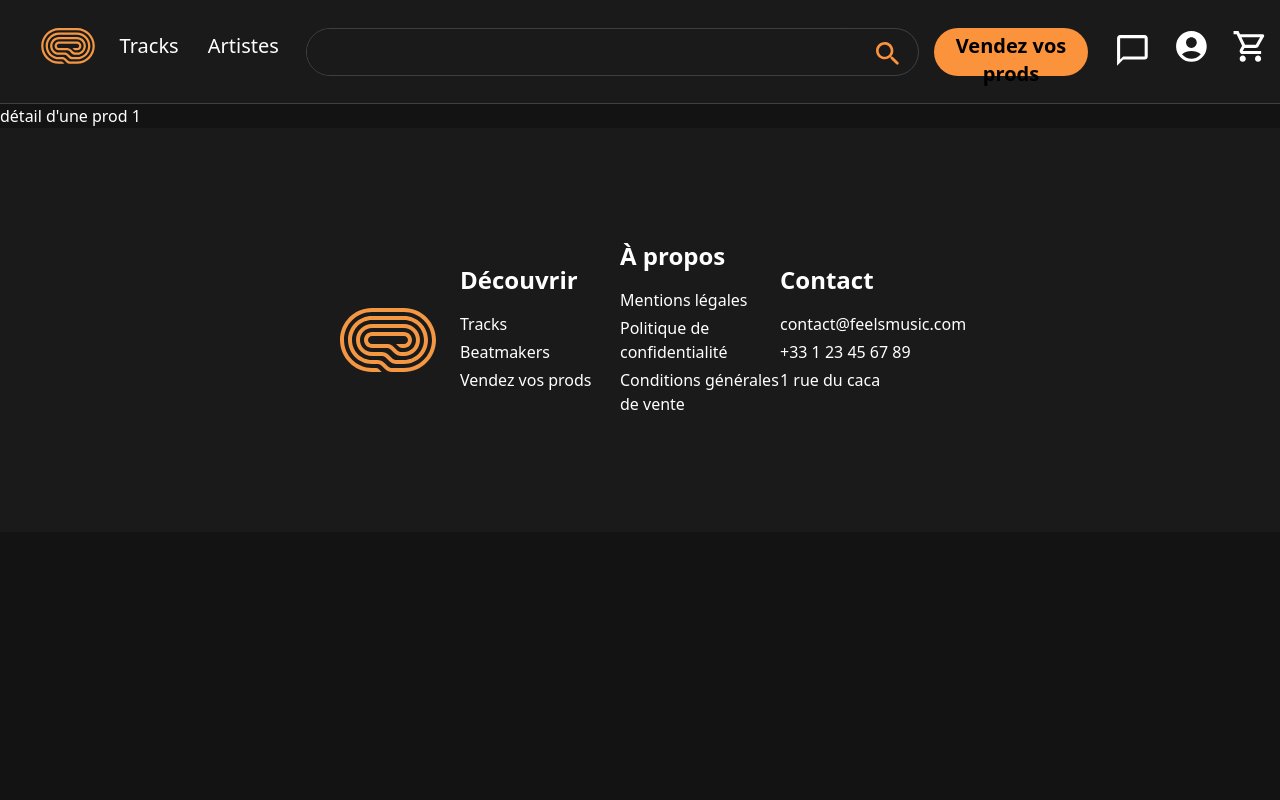
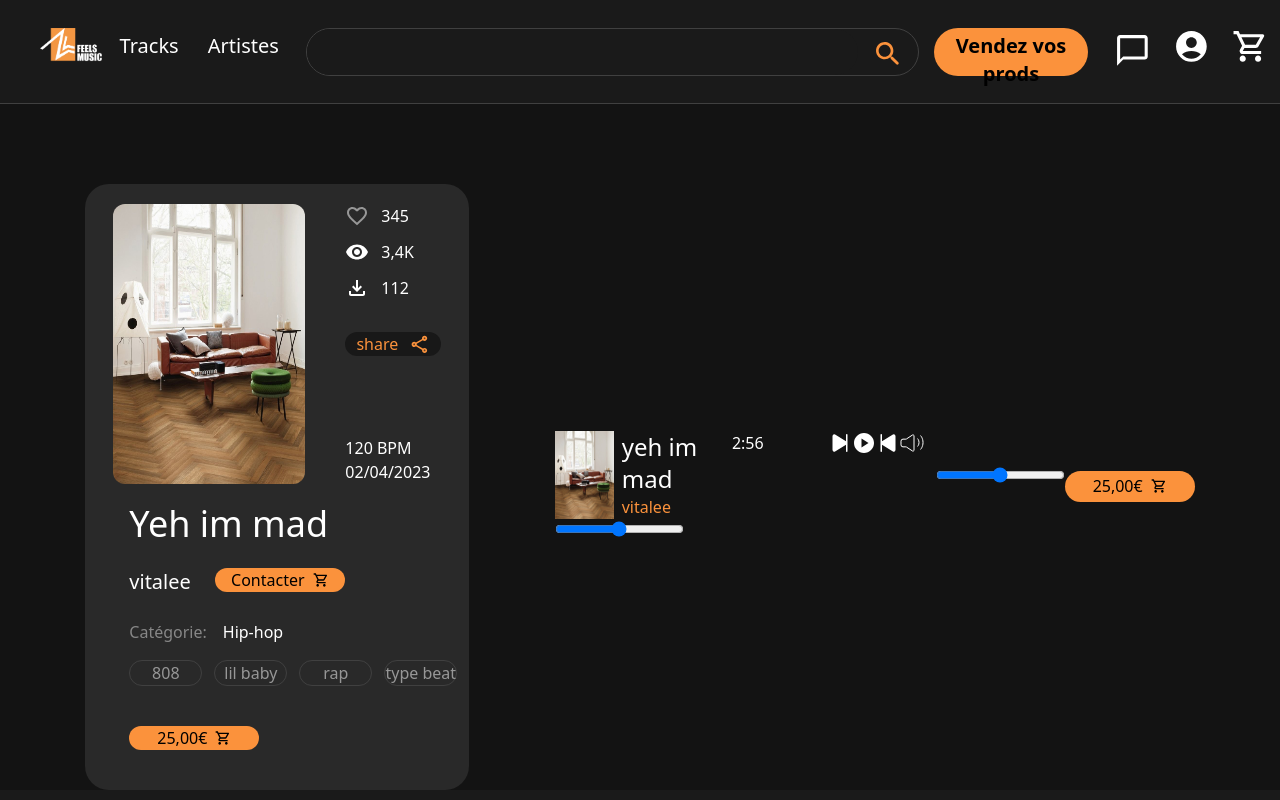
Before and after one commit to BrouetteBleue/MyDigitalProjet-Feels-Music, a Nuxt app: page /prods/1 in a window 1280 px wide. Shown: the top 800 px of the page. Built offline with nearby package versions, Linux system fonts and the light colour scheme.

Commit message:
Avancement page prod détail

```diff
--- a/components/Bars/TrackList.vue
+++ b/components/Bars/TrackList.vue
@@ -1,10 +1,18 @@
 <template lang="">
     <div class="w-full flex flex-row justify-center items-center mb-28">
         <div class="flex flex-col items w-full">
-            <CardsCardTrack />
-            <CardsCardTrack />
-            <CardsCardTrack />
-            <CardsCardTrack />
+            <nuxt-link to="/prods/1">
+                <CardsCardTrack />
+            </nuxt-link>
+            <nuxt-link to="/prods/2">
+                <CardsCardTrack />
+            </nuxt-link>
+            <nuxt-link to="/prods/3">
+                <CardsCardTrack />
+            </nuxt-link>
+            <nuxt-link to="/prods/4">
+                <CardsCardTrack />
+            </nuxt-link>
         </div>
     </div>
 </template>
--- /dev/null
+++ b/components/Buttons/Keyword.vue
@@ -0,0 +1,12 @@
+<template>
+    <button class="flex flex-row items-center justify-center rounded-full max-w-[100px] w-[80px] h-[35%] border-[1px] border-[#404040] text-md text-[#979797]" >{{ text }} </button>
+</template>
+
+<script setup>
+    defineProps({
+        text: {
+            type: String,
+            default: ""
+        }
+    })
+</script>
--- a/components/Footer.vue
+++ b/components/Footer.vue
@@ -2,7 +2,8 @@
     <div class="flex flex-col md:flex-row justify-center items-center bg-[#1A1A1A] md:px-60 md:py-28 py-16">
         <div class="w-[15%] text-center">
             <nuxt-link to="/">
-                <IconsLogo width="80%" height="100%" class="pb-5 mt-10" />
+                <!-- <IconsLogo width="80%" height="100%" class="pb-5 mt-10" /> -->
+                <img src="@/assets/img/logo_feels_blanc.png" alt="" class="pb-5 mt-10">
             </nuxt-link>
         </div>
         <div class="flex flex-col w-[70%] md:w-[20%]">
--- a/components/Header.vue
+++ b/components/Header.vue
@@ -2,7 +2,8 @@
     <div class="flex flex-row justify-between h-[6.5rem] pt-7 border-b-[1px] border-b-[#404040] bg-[#1A1A1A]">
       <div class="w-[5%] ml-10">
         <nuxt-link to="/">
-          <IconsLogo class="pb-5" />
+          <!-- <IconsLogo class="pb-5" /> -->
+          <img src="@/assets/img/logo_feels_blanc.png" alt="">
         </nuxt-link>
       </div>
 
--- /dev/null
+++ b/components/Icons/Download.vue
@@ -0,0 +1,10 @@
+
+<template>
+  <svg xmlns="http://www.w3.org/2000/svg" width="1em" height="1em" viewBox="0 0 24 24"><path fill="currentColor" d="M18 15v3H6v-3H4v3c0 1.1.9 2 2 2h12c1.1 0 2-.9 2-2v-3h-2zm-1-4l-1.41-1.41L13 12.17V4h-2v8.17L8.41 9.59L7 11l5 5l5-5z"></path></svg>
+</template>
+
+<script>
+export default {
+  name: 'IcOutlineFileDownload'
+}
+</script>
--- /dev/null
+++ b/components/Icons/Eye.vue
@@ -0,0 +1,10 @@
+
+<template>
+  <svg xmlns="http://www.w3.org/2000/svg" width="1em" height="1em" viewBox="0 0 24 24"><path fill="currentColor" d="M12 4.5C7 4.5 2.73 7.61 1 12c1.73 4.39 6 7.5 11 7.5s9.27-3.11 11-7.5c-1.73-4.39-6-7.5-11-7.5zM12 17c-2.76 0-5-2.24-5-5s2.24-5 5-5s5 2.24 5 5s-2.24 5-5 5zm0-8c-1.66 0-3 1.34-3 3s1.34 3 3 3s3-1.34 3-3s-1.34-3-3-3z"></path></svg>
+</template>
+
+<script>
+export default {
+  name: 'IcBaselineRemoveRedEye'
+}
+</script>
--- /dev/null
+++ b/components/Icons/Forward.vue
@@ -0,0 +1,10 @@
+
+<template>
+  <svg xmlns="http://www.w3.org/2000/svg" width="1em" height="1em" viewBox="0 0 512 512"><path fill="currentColor" d="M400 64a16 16 0 0 0-16 16v136.43L151.23 77.11a35.13 35.13 0 0 0-35.77-.44C103.46 83.47 96 96.63 96 111v290c0 14.37 7.46 27.53 19.46 34.33a35.14 35.14 0 0 0 35.77-.45L384 295.57V432a16 16 0 0 0 32 0V80a16 16 0 0 0-16-16Z"></path></svg>
+</template>
+
+<script>
+export default {
+  name: 'IonPlaySkipForward'
+}
+</script>
--- /dev/null
+++ b/components/Icons/Play.vue
@@ -0,0 +1,10 @@
+
+<template>
+  <svg xmlns="http://www.w3.org/2000/svg" width="1em" height="1em" viewBox="0 0 24 24"><path fill="currentColor" d="M12 2C6.48 2 2 6.48 2 12s4.48 10 10 10s10-4.48 10-10S17.52 2 12 2zM9.5 16.5v-9l7 4.5l-7 4.5z"></path></svg>
+</template>
+
+<script>
+export default {
+  name: 'IcBaselinePlayCircle'
+}
+</script>
--- /dev/null
+++ b/components/Icons/Share.vue
@@ -0,0 +1,10 @@
+
+<template>
+  <svg xmlns="http://www.w3.org/2000/svg" width="1.3em" height="1.3em" viewBox="0 0 24 24"><circle cx="18" cy="5" r="1" fill="currentColor" opacity=".3"></circle><circle cx="6" cy="12" r="1" fill="currentColor" opacity=".3"></circle><circle cx="18" cy="19.02" r="1" fill="currentColor" opacity=".3"></circle><path fill="currentColor" d="M18 16.08c-.76 0-1.44.3-1.96.77L8.91 12.7c.05-.23.09-.46.09-.7s-.04-.47-.09-.7l7.05-4.11c.54.5 1.25.81 2.04.81c1.66 0 3-1.34 3-3s-1.34-3-3-3s-3 1.34-3 3c0 .24.04.47.09.7L8.04 9.81C7.5 9.31 6.79 9 6 9c-1.66 0-3 1.34-3 3s1.34 3 3 3c.79 0 1.5-.31 2.04-.81l7.12 4.16c-.05.21-.08.43-.08.65c0 1.61 1.31 2.92 2.92 2.92s2.92-1.31 2.92-2.92c0-1.61-1.31-2.92-2.92-2.92zM18 4c.55 0 1 .45 1 1s-.45 1-1 1s-1-.45-1-1s.45-1 1-1zM6 13c-.55 0-1-.45-1-1s.45-1 1-1s1 .45 1 1s-.45 1-1 1zm12 7.02c-.55 0-1-.45-1-1s.45-1 1-1s1 .45 1 1s-.45 1-1 1z"></path></svg>
+</template>
+
+<script>
+export default {
+  name: 'IcTwotoneShare'
+}
+</script>
--- /dev/null
+++ b/components/Icons/Volume.vue
@@ -0,0 +1,10 @@
+
+<template>
+  <svg xmlns="http://www.w3.org/2000/svg" width="1em" height="1em" viewBox="0 0 24 24"><g fill="none" stroke="currentColor" strokeWidth="1.5"><path d="M1 13.857v-3.714a2 2 0 0 1 2-2h2.9a1 1 0 0 0 .55-.165l6-3.956a1 1 0 0 1 1.55.835v14.286a1 1 0 0 1-1.55.835l-6-3.956a1 1 0 0 0-.55-.165H3a2 2 0 0 1-2-2Z"></path><path strokeLinecap="round" strokeLinejoin="round" d="M17.5 7.5S19 9 19 11.5s-1.5 4-1.5 4m3-11S23 7 23 11.5s-2.5 7-2.5 7"></path></g></svg>
+</template>
+
+<script>
+export default {
+  name: 'IconoirSoundHigh'
+}
+</script>
--- a/nuxt.config.ts
+++ b/nuxt.config.ts
@@ -15,5 +15,10 @@ export default defineNuxtConfig({
             autoprefixer: {},
         },
     },
+    nitro: {
+        prerender: {
+        crawlLinks: true
+        }
+    }
 
 })
--- a/pages/prods/[id].vue
+++ b/pages/prods/[id].vue
@@ -1,9 +1,112 @@
-<!-- <script setup>
+<template>
+    <div class="flex flex-row justify-evenly items-center mt-20">
 
-</script> -->
+        <div class="flex flex-col justify-center w-[30%] bg-[#292929] rounded-3xl py-5">
+            <div class="flex flex-row justify-center w-full pb-5">
+                <img src="@/assets/img/HARO536707.jpg" alt="" class="w-6/12 rounded-xl h-[280px]">
 
-<template>
-    <div>
-        détail d'une prod {{ $route.params.id }}
+                <div class="flex flex-col w-3/12 justify-start ml-10">
+                    <div class="flex flex-row">
+                        <IconsHeart class="mr-3 mb-3 w-[1.5em] h-[1.5em] text-white" /> 345
+                    </div>
+                    <div class="flex flex-row">
+                        <IconsEye class="mr-3 mb-3 w-[1.5em] h-[1.5em]" /> 3,4K
+                    </div>
+                    <div class="flex flex-row">
+                        <IconsDownload class="mr-3 mb-3 w-[1.5em] h-[1.5em]"/> 112
+                    </div>
+
+                    <button class="rounded-xl bg-[#181818] text-orange-400 mt-5 flex flex-row justify-evenly w-24 items-center font-medium">
+                        share <IconsShare />
+                    </button>
+
+                    <div class="pt-20">
+                        <div>
+                        120 BPM
+                        </div>
+                        <div>
+                            02/04/2023
+                        </div>
+                    </div>
+
+                </div>
+            </div>
+            <div class="flex flex-col pl-11">
+                <div class="text-4xl font-medium mb-6">
+                    Yeh im mad
+                </div>
+
+                <div class="flex flex-row text-xl mb-6">
+                    <span class="mr-6">vitalee</span>   <ButtonsAddToCartBtn text="Contacter" />
+                </div>
+
+                <div class="flex flex-row mb-4">
+                    <span class="text-[#878787] text-base">Catégorie:</span>  <span class="font-medium text-base ml-4">Hip-hop</span>
+                </div>
+
+                <div class="flex flex-row">
+                    <ButtonsKeyword text="808" class="mr-3" />
+                    <ButtonsKeyword text="lil baby" class="mr-3" />
+                    <ButtonsKeyword text="rap" class="mr-3"/>
+                    <ButtonsKeyword text="type beat" class="mr-3"/>
+                </div>
+
+                <ButtonsAddToCartBtn text="25,00€" class="mt-10 mb-5" />
+            </div>
+
+        </div>
+
+        <div class="w-6/12 flex flex-col">
+            <div class="flex flex-col "> <!-- song bar -->
+
+
+                <div class="flex flex-row">
+                    <div class="flex flex-row w-4/12">
+                        <img src="@/assets/img/HARO536707.jpg" alt="" class="w-2/6 mr-2">
+
+                        <div class="flex flex-col">
+                            <span class="text-2xl font-medium">yeh im mad</span>
+                            <span class="text-orange-400">vitalee</span>
+                        </div>
+                    </div>
+
+                    <div class="flex flex-row">
+                        <span class="mr-16">2:56</span>
+
+                        <div class="flex flex-row justify-between text-white">
+                            <IconsForward class="w-6 h-6" />
+                            <IconsPlay class="w-6 h-6" />
+                            <IconsForward class="w-6 h-6 rotate-180" />
+                        </div>
+                    </div>
+
+                    <div class="flex flex-row">
+                        <IconsVolume class="w-6 h-6 mr-3" />
+                        <input type="range">
+                    </div>
+
+                    <div>
+                        <ButtonsAddToCartBtn text="25,00€" class="mt-10 mb-5" />
+                    </div>
+
+                </div>
+
+
+
+                <div>
+                    <input type="range" />
+                </div>
+            </div>
+        </div>
     </div>
 </template>
+
+
+<script setup>
+
+</script>
+
+
+<style>
+
+</style>
```
Also changed, not shown: assets/img/logo_feels_blanc.png (added).
